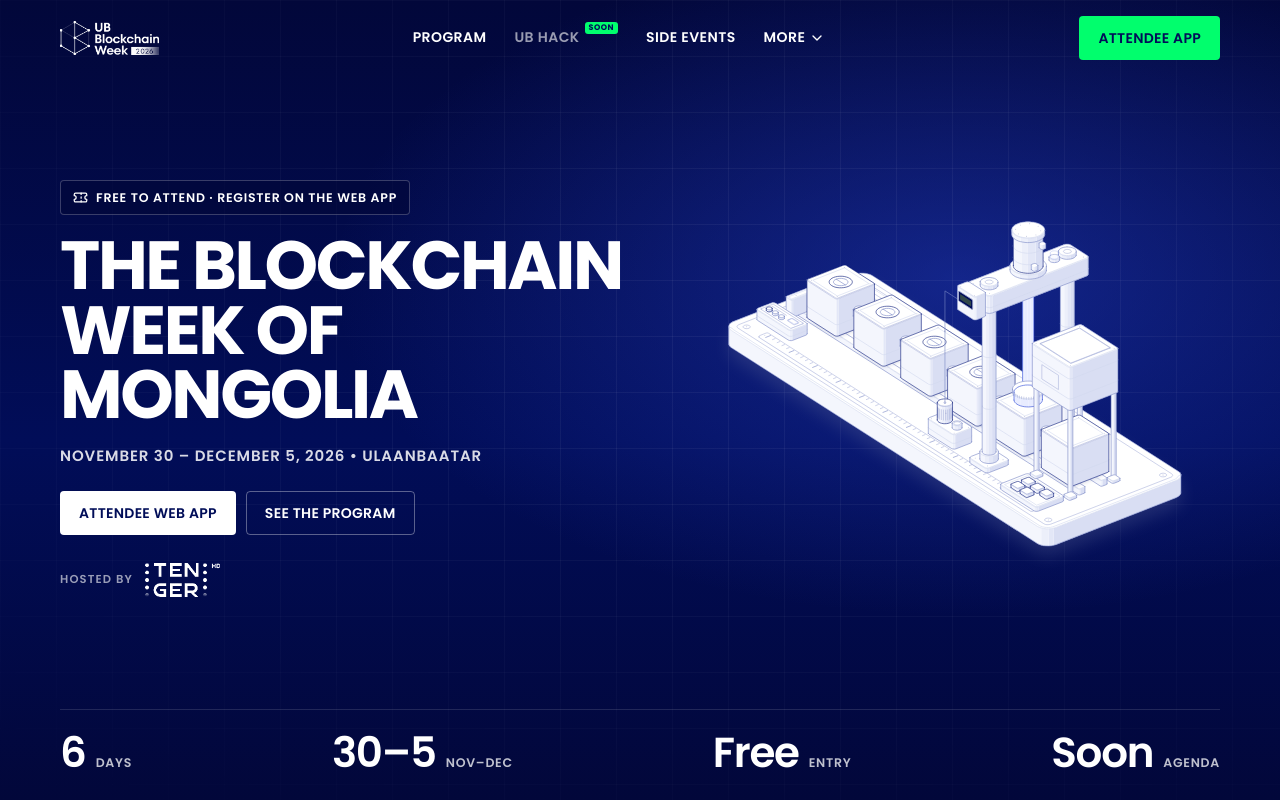
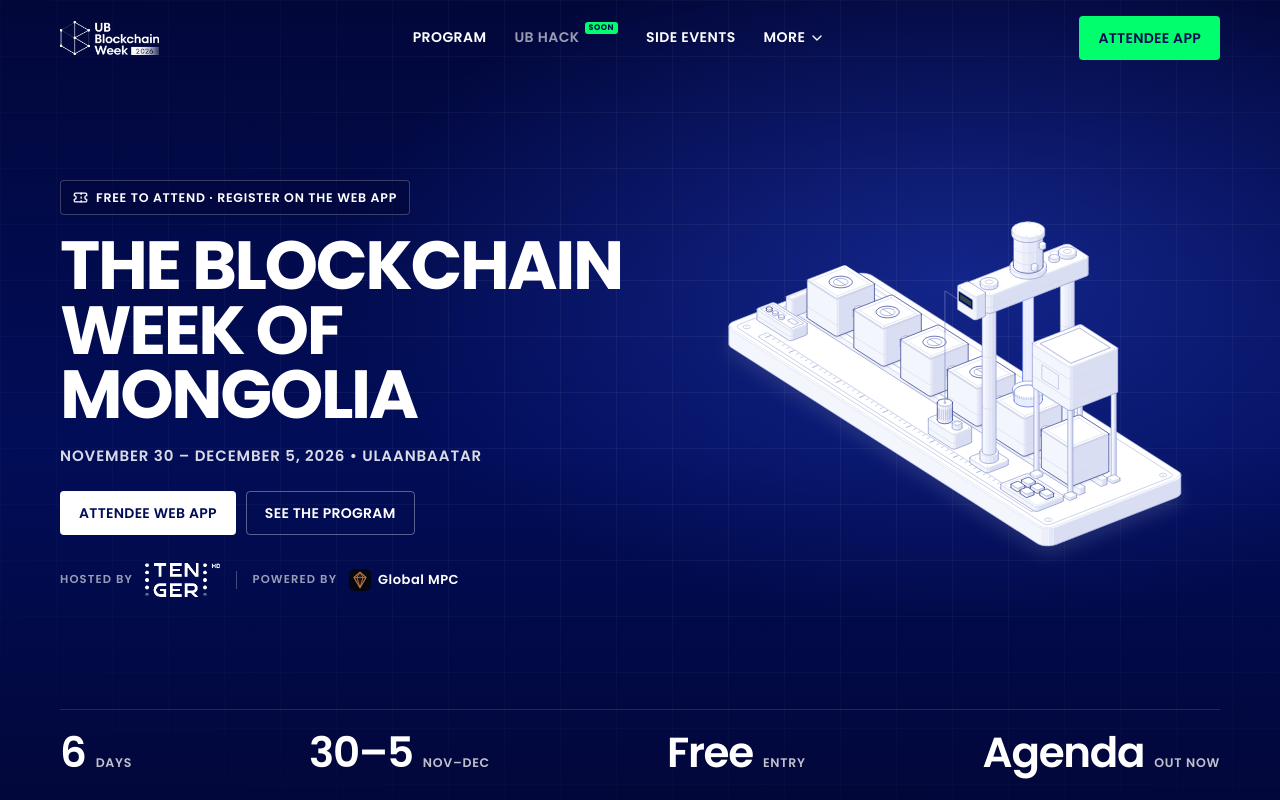
Before and after one commit to uug4na/ubblockchainweek, a Next.js app: page / in a window 1280 px wide. Shown: the top 800 px of the page. Built offline with nearby package versions, Linux system fonts and the light colour scheme.

Commit message:
Hero: Powered by Global MPC, agenda out now; partners reordered with a Powered by tag

```diff
--- a/src/app/(site)/page.tsx
+++ b/src/app/(site)/page.tsx
@@ -42,7 +42,7 @@ const stats = [
   { n: "6", label: "days" },
   { n: "30–5", label: "Nov–Dec" },
   { n: "Free", label: "entry" },
-  { n: "Soon", label: "agenda" },
+  { n: "Agenda", label: "out now", href: "/program" },
 ];
 
 const slides: Slide[] = [
@@ -89,6 +89,12 @@ export default function Home() {
             <p className="t-powered">
               <span>Hosted by</span>
               <img src={img("partners/tenger-hd.png")} alt="TenGer TV" width={127} height={58} />
+              <i className="t-powered-sep" aria-hidden="true" />
+              <span>Powered by</span>
+              <a href="https://globalmpc.tech" target="_blank" rel="noopener noreferrer" className="t-powered-mpc">
+                <img src={img("partners/icons/globalmpc.svg")} alt="" width={22} height={22} />
+                Global MPC
+              </a>
             </p>
           </div>
           <div className="t-hero-art">
@@ -97,7 +103,9 @@ export default function Home() {
         </div>
         <div className="t-wrap">
           <ul className="t-stats" aria-label="The week in numbers">
-            {stats.map((s) => <li key={s.label}><b>{s.n}</b><span>{s.label}</span></li>)}
+            {stats.map((s: { n: string; label: string; href?: string }) => (
+              <li key={s.label}>{s.href ? <Link href={s.href} className="t-stat-link"><b>{s.n}</b><span>{s.label}</span></Link> : <><b>{s.n}</b><span>{s.label}</span></>}</li>
+            ))}
           </ul>
         </div>
       </section>
--- a/src/app/(site)/site.css
+++ b/src/app/(site)/site.css
@@ -97,6 +97,8 @@
 .t-stats li { display: flex; align-items: baseline; gap: 10px; }
 .t-stats b { font-size: clamp(28px, 3.4vw, 42px); font-weight: 600; letter-spacing: -0.03em; line-height: 1; }
 .t-stats span { font-size: 12.5px; font-weight: 600; letter-spacing: .06em; text-transform: uppercase; color: rgba(255, 255, 255, .75); }
+.t-stat-link { display: flex; align-items: baseline; gap: 10px; color: inherit; text-decoration: none; }
+.t-stat-link:hover span { color: #fff; }
 @media (max-width: 900px) {
   .t-hero { min-height: 0; }
   .t-hero-grid { grid-template-columns: 1fr; padding-top: calc(var(--hh) + 8px); gap: 8px; }
@@ -582,6 +584,10 @@
 /* ── powered by ── */
 .t-powered { display: flex; align-items: center; gap: 12px; margin: 10px 0 0; font-size: 11.5px; font-weight: 600; letter-spacing: .1em; text-transform: uppercase; color: rgba(255, 255, 255, .6); }
 .t-powered img { height: 34px; width: auto; filter: brightness(0) invert(1); }
+.t-powered { flex-wrap: wrap; row-gap: 8px; }
+.t-powered-sep { width: 1px; height: 18px; background: rgba(255, 255, 255, .25); margin: 0 4px; }
+.t-powered-mpc { display: inline-flex; align-items: center; gap: 7px; color: #fff; text-decoration: none; letter-spacing: .04em; font-size: 13px; text-transform: none; }
+.t-powered .t-powered-mpc img { height: 22px; width: 22px; filter: none; border-radius: 5px; }
 
 /* ── mini isometric objects (each animates itself; nothing floats) ── */
 .has-minis { position: relative; isolation: isolate; }
@@ -713,6 +719,9 @@
   /* "powered by" rides with the date line, small and inline */
   .t-hero-copy > .t-powered { order: 4; align-self: flex-start; gap: 8px; margin: 10px 0 0; font-size: 10px; }
   .t-hero-copy > .t-powered img { height: 20px; }
+  .t-hero-copy > .t-powered .t-powered-mpc img { height: 18px; width: 18px; border-radius: 4px; }
+  .t-powered-mpc { font-size: 11px; gap: 6px; }
+  .t-powered-sep { height: 14px; margin: 0 2px; }
   .t-hero-art { order: 5; min-width: 0; margin: 28px -6% 24px; }
   .t-hero-copy > .t-hero-actions { order: 6; display: grid; grid-template-columns: 1fr; gap: 10px; width: 100%; }
   .t-hero-actions .t-btn { height: 50px; }
--- a/src/components/PartnerCards.tsx
+++ b/src/components/PartnerCards.tsx
@@ -37,7 +37,7 @@ function Card({ p, tag }: { p: Partner; tag?: string }) {
 export function PartnerCards({ types, partners }: { types: { id: PartnerType; label: string }[]; partners: Partner[] }) {
   // in the order of `types` (host first), then as listed
   const list = types.flatMap((t) => partners.filter((p) => p.type === t.id));
-  const tag = (p: Partner) => (p.type === "partner" ? undefined : types.find((t) => t.id === p.type)?.label);
+  const tag = (p: Partner) => p.tag ?? (p.type === "partner" ? undefined : types.find((t) => t.id === p.type)?.label);
 
   return (
     <ul className="t-pgrid">
--- a/src/data/partners.ts
+++ b/src/data/partners.ts
@@ -3,7 +3,7 @@
 // No icon → their wordmark ("logo") sits white on a navy tile; neither → their initial.
 // about: one line, in the partner's own words where they have them.
 export type PartnerType = "partner" | "media" | "host" | "sponsor" | "supporter" | "collaboration";
-export type Partner = { name: string; type: PartnerType; about?: string; icon?: string; iconBg?: string; wide?: boolean; logo?: string; href?: string };
+export type Partner = { name: string; type: PartnerType; about?: string; icon?: string; iconBg?: string; wide?: boolean; tag?: string; logo?: string; href?: string };
 
 // tabs on the landing, left to right; the first is open by default, types with nobody yet are hidden
 export const partnerTypes: { id: PartnerType; label: string }[] = [
@@ -20,6 +20,8 @@ export const partners2026: Partner[] = [
   { name: "TenGer HD", type: "host", about: "Host of UB Blockchain Week 2026.", logo: "partners/tenger-hd.png" },
   // Ard (Ard Financial Group, ard.mn) removed 16 Nov 2026: old brand, replaced by AI Group and Ardcoin below
   { name: "Unread", type: "partner", about: "Hybrid media company telling stories for the next generation.", icon: "partners/icons/unread.png", href: "https://unread.today" },
+  // 17 Nov 2026: second in line, tagged "Powered by" (owner's call)
+  { name: "Global MPC", type: "partner", tag: "Powered by", about: "Verification, registry and issuance infrastructure for mining real-world assets.", icon: "partners/icons/globalmpc.svg", href: "https://globalmpc.tech" },
   // held back by the owner, 22 Oct — uncomment to announce
   // { name: "Binance", type: "partner", about: "The world's largest crypto exchange by trading volume.", icon: "partners/icons/binance.svg", iconBg: "#181a20", href: "https://www.binance.com" },
   // { name: "Circle", type: "partner", about: "The company behind USDC and the Arc network.", icon: "partners/icons/circle.svg", href: "https://www.circle.com" },
@@ -29,7 +31,6 @@ export const partners2026: Partner[] = [
   // 16 Nov: full "aigroup" wordmark instead of the "ai" mark; links to the same site as Ardcoin (owner's call)
   { name: "AI Group", type: "partner", about: "Formerly Ard Financial Group.", icon: "partners/aigroup.png", wide: true, href: "https://ardcoin.com" },
   { name: "Ardcoin", type: "partner", about: "Decentralized loyalty.", icon: "partners/icons/ardcoin.png", href: "https://ardcoin.com" },
-  { name: "Global MPC", type: "partner", about: "Verification, registry and issuance infrastructure for mining real-world assets.", icon: "partners/icons/globalmpc.svg", href: "https://globalmpc.tech" },
   { name: "CryptoRank", type: "partner", about: "Crypto market data, token stats and research.", icon: "partners/icons/cryptorank.svg", href: "https://cryptorank.io" },
   { name: "UFE", type: "partner", about: "University of Finance and Economics, Ulaanbaatar.", icon: "partners/icons/ufe.svg", href: "https://ufe.edu.mn" },
   { name: "Paradise Capital", type: "media" }, // TODO: icon, one line and link
```
